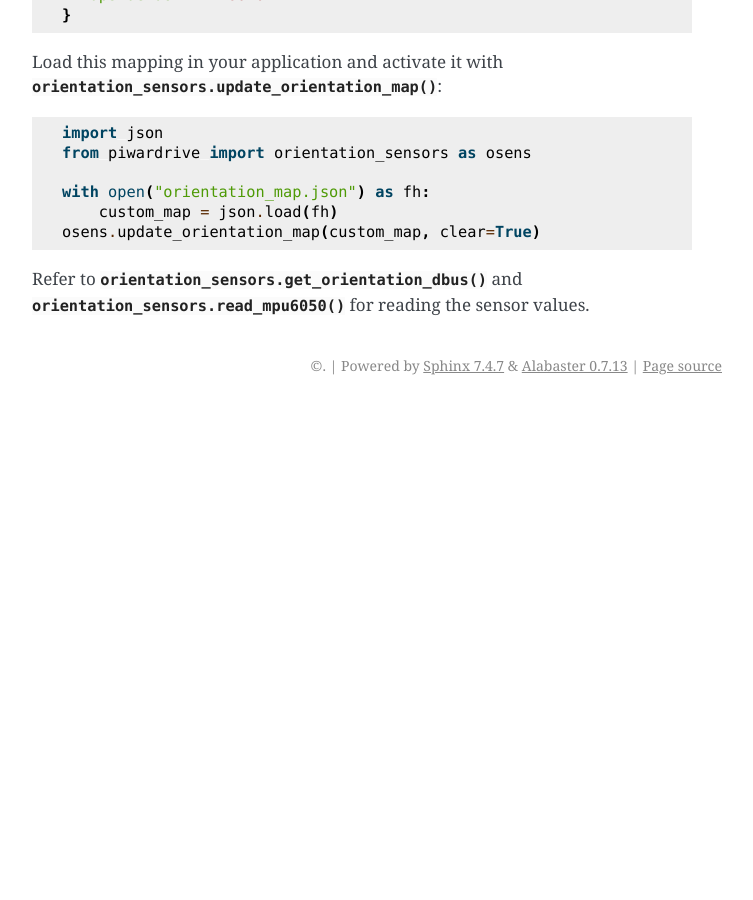
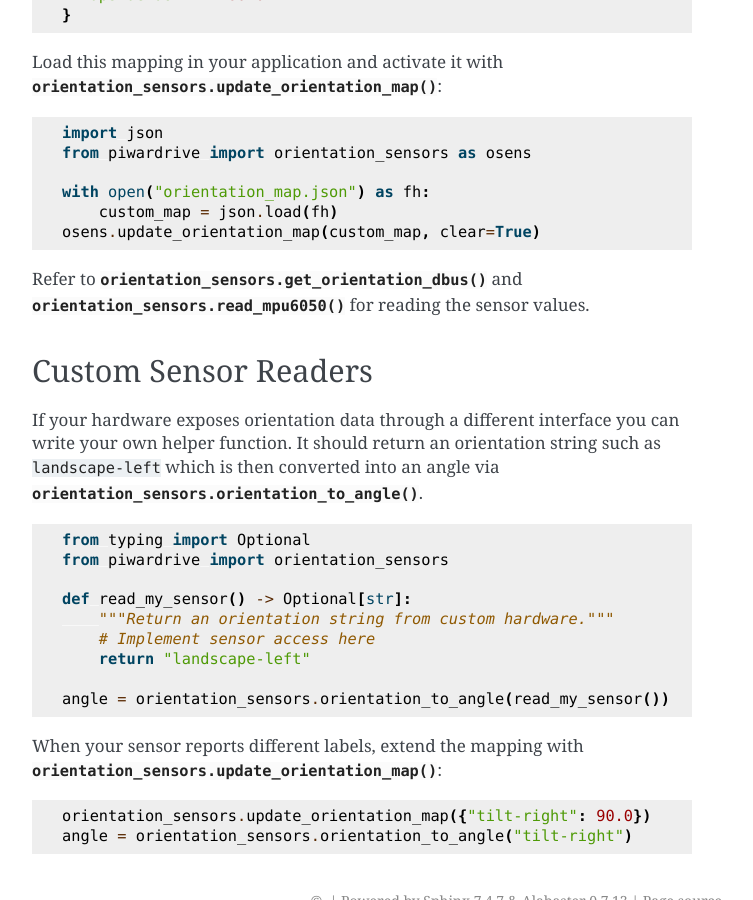
Before and after one commit to Trashytalk/piwardrive, a Sphinx documentation site: the page built from docs/orientation.rst, in a window 1280 px wide and 900 px high, scrolled down 2077 px. Shown: the whole window, without its empty margins (388-1141 px from the left). Built offline with Sphinx 7.4.7, drawn with Linux system fonts in a browser that asks for light colours; before the commit the page ends 2482 px from its top, so only the background shows below that; some of the changed text lies outside the part shown.

Commit message:
docs: explain custom orientation sensors

```diff
--- a/docs/orientation.rst
+++ b/docs/orientation.rst
@@ -100,3 +100,28 @@ Load this mapping in your application and activate it with
 
 Refer to :func:`orientation_sensors.get_orientation_dbus` and
 :func:`orientation_sensors.read_mpu6050` for reading the sensor values.
+
+Custom Sensor Readers
+~~~~~~~~~~~~~~~~~~~~~
+If your hardware exposes orientation data through a different interface
+you can write your own helper function. It should return an orientation
+string such as ``landscape-left`` which is then converted into an angle via
+:func:`orientation_sensors.orientation_to_angle`.
+
+.. code-block:: python
+
+    from typing import Optional
+    from piwardrive import orientation_sensors
+
+    def read_my_sensor() -> Optional[str]:
+        """Return an orientation string from custom hardware."""
+        # Implement sensor access here
+        return "landscape-left"
+
+    angle = orientation_sensors.orientation_to_angle(read_my_sensor())
+
+When your sensor reports different labels, extend the mapping with
+:func:`orientation_sensors.update_orientation_map`::
+
+    orientation_sensors.update_orientation_map({"tilt-right": 90.0})
+    angle = orientation_sensors.orientation_to_angle("tilt-right")
```
